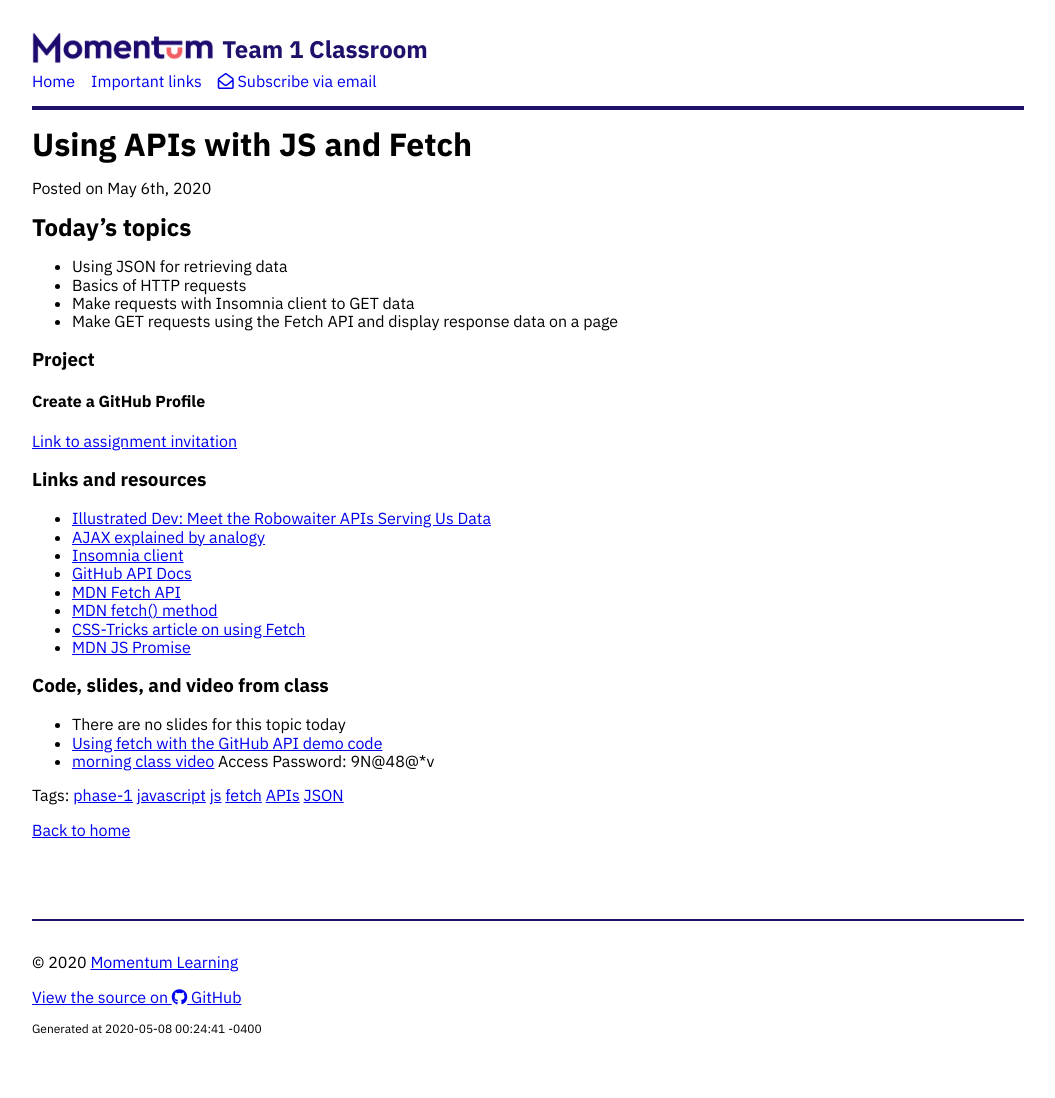
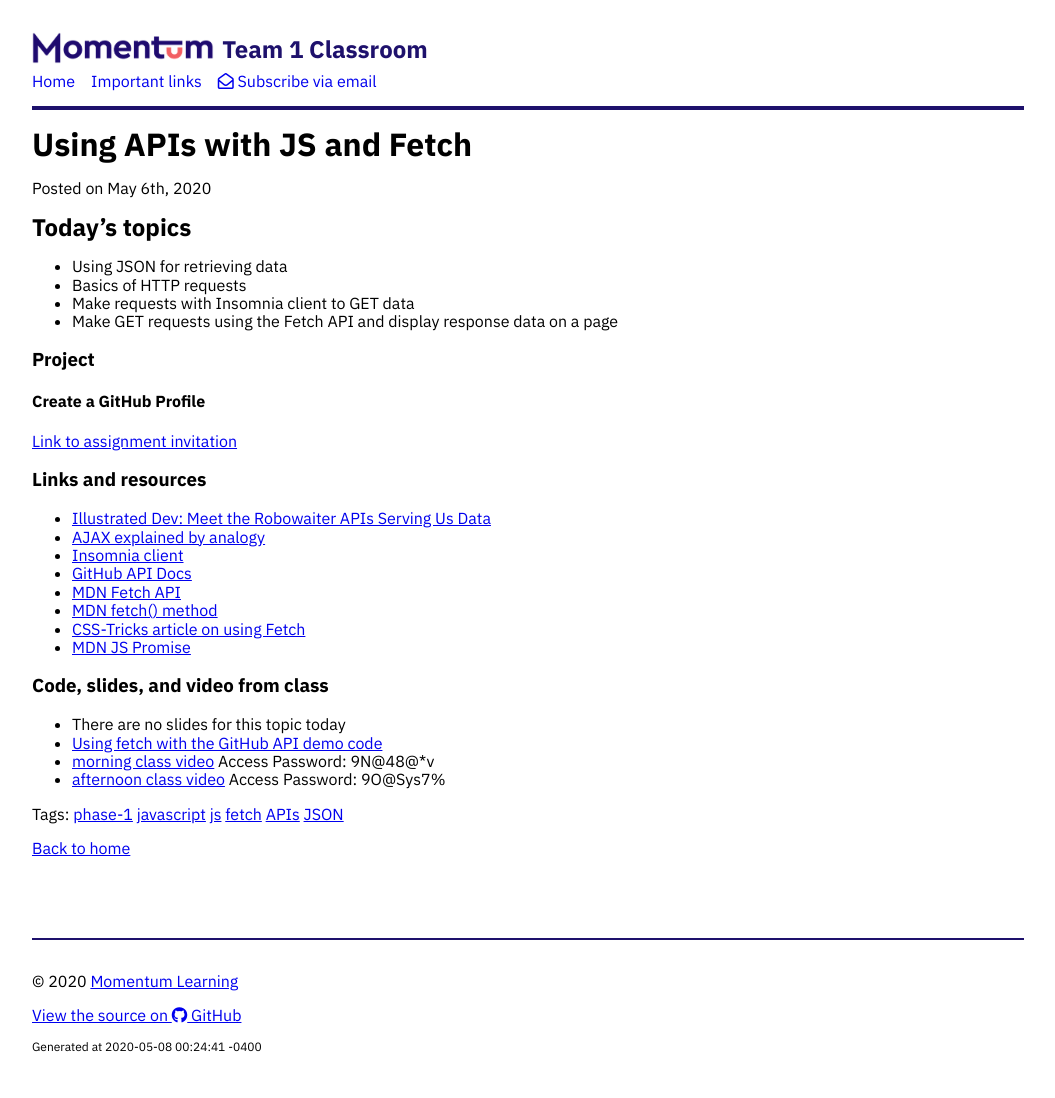
Before and after one commit to Momentum-Morehouse-2/Momentum-Morehouse-2.github.io, a Jekyll site: the page built from _posts/2020-05-06-js-apis.md, in a window 1280 px wide. Shown: the whole page, without its empty margins (112-1167 px from the left). Built offline with Jekyll 4.4.1, drawn with Linux system fonts in a browser that asks for light colours; nearby versions of some CDN libraries.

Commit message:
Add class video link

```diff
--- a/_posts/2020-05-06-js-apis.md
+++ b/_posts/2020-05-06-js-apis.md
@@ -32,3 +32,4 @@ tags: phase-1 javascript js fetch APIs JSON
 - There are no slides for this topic today
 - [Using fetch with the GitHub API demo code](https://github.com/momentum-team-1/examples/tree/master/fetch-github-api)
 - [morning class video](https://us02web.zoom.us/rec/share/w_5QcLWo0UFJY4WV4VyCarQbQ9vleaa8gSRIqPsMn0wk0sSn-DU2u3C7x3tn4bjF?startTime=1588775569000) Access Password: 9N@48@*v
+- [afternoon class video](https://us02web.zoom.us/rec/share/vPFpCLXbrTpLc7PLx0PHBYh4O6W9X6a80XAd_qcNxTpy04_2C7sOxWe1z4GIaTY) Access Password: 9O@Sys7%
```
